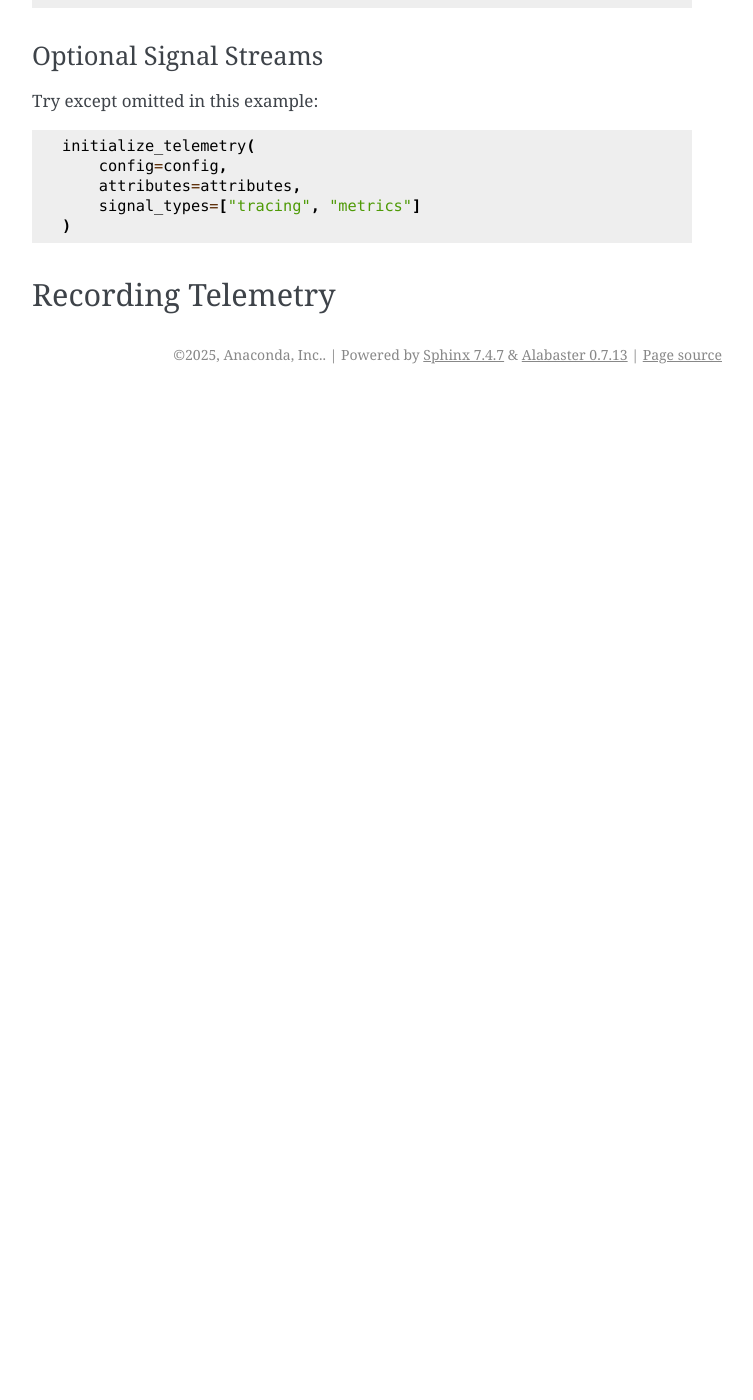
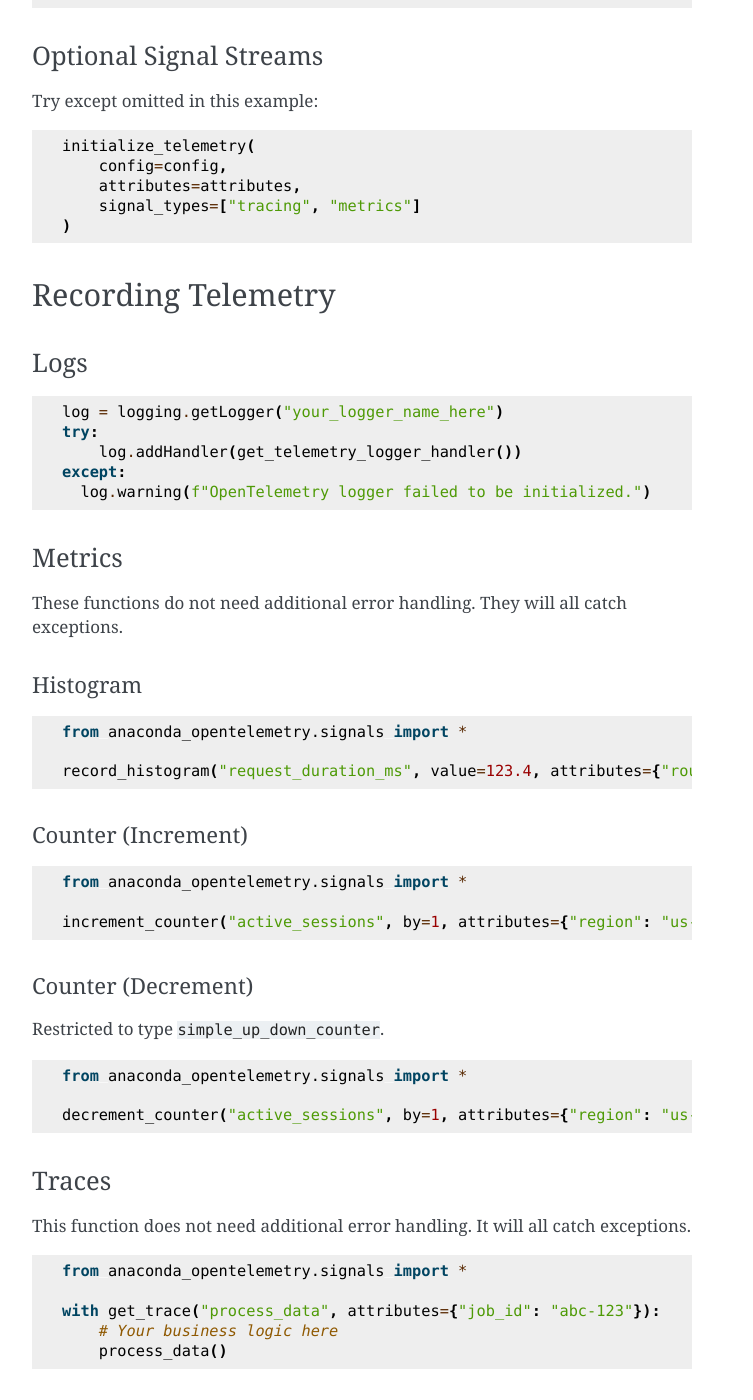
Before and after one commit to anaconda/anaconda-otel-python, a Sphinx documentation site: the page built from docs/source/onboarding_examples.md, in a window 1280 px wide and 1400 px high, scrolled down 1378 px. Shown: the whole window, without its empty margins (388-1141 px from the left). Built offline with Sphinx 7.4.7, drawn with Linux system fonts in a browser that asks for light colours; pages that are not in the unit, such as notebooks, are missing from menus; before the commit the page ends 1772 px from its top, so only the background shows below that; some of the changed text lies outside the part shown.

Commit message:
added telemetry functions

````diff
--- a/docs/source/onboarding_examples.md
+++ b/docs/source/onboarding_examples.md
@@ -63,3 +63,51 @@ initialize_telemetry(
 ```
 
 ## Recording Telemetry
+
+### Logs
+```python
+log = logging.getLogger("your_logger_name_here")
+try:
+    log.addHandler(get_telemetry_logger_handler())
+except:
+  log.warning(f"OpenTelemetry logger failed to be initialized.")
+```
+
+### Metrics
+These functions do not need additional error handling. They will all catch exceptions.
+
+#### Histogram
+
+```python
+from anaconda_opentelemetry.signals import *
+
+record_histogram("request_duration_ms", value=123.4, attributes={"route": "/home"})
+```
+
+#### Counter (Increment)
+
+```python
+from anaconda_opentelemetry.signals import *
+
+increment_counter("active_sessions", by=1, attributes={"region": "us-east"})
+```
+
+#### Counter (Decrement)
+Restricted to type `simple_up_down_counter`.
+
+```python
+from anaconda_opentelemetry.signals import *
+
+decrement_counter("active_sessions", by=1, attributes={"region": "us-east"})
+```
+
+### Traces
+This function does not need additional error handling. It will all catch exceptions.
+
+```python
+from anaconda_opentelemetry.signals import *
+
+with get_trace("process_data", attributes={"job_id": "abc-123"}):
+    # Your business logic here
+    process_data()
+```
````
Also changed, not shown: docs/source/getting_started.md (+9 -43 lines), 1 other file.
